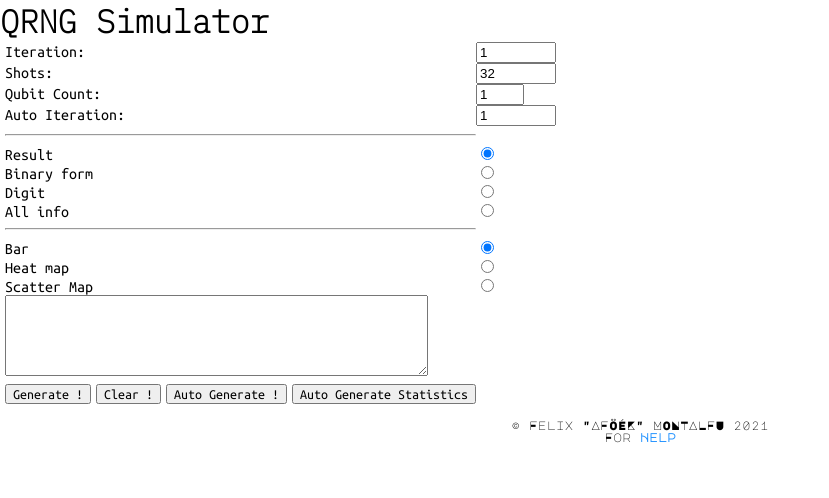
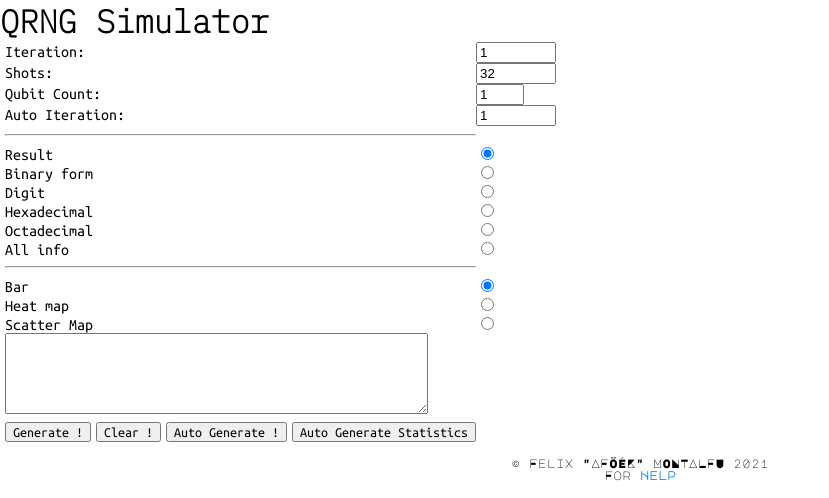
Before and after one commit to AFOEK/Quantum_Random_Number_Generator_Flask, a Flask app: page / in a window 1280 px wide. Shown: the top 498 px of the page, without its empty margins (0-829 px from the left). Run offline with Flask 2, Linux system fonts and the light colour scheme; some web fonts are replaced.

Commit message:
Adding hexa and octal format

```diff
--- a/main.py
+++ b/main.py
@@ -123,14 +123,20 @@ def main(results=None):
         bit_string = "".join(strings)
         rslt = int(bit_string,2)
         digit = str(len(str(rslt)))
+        hex_digit = hex(rslt)
+        oct_digit = oct(rslt)
         if option == "rslt":
             return render_template("main.html", results=rslt)
         elif option == "bin":
             return render_template("main.html", results=bit_string)
         elif option == "digit":
             return render_template("main.html", results=digit)
+        elif option == "hex":
+            return render_template("main.html", results=hex_digit)
+        elif option == "oct":
+            return render_template("main.html", results=oct_digit)
         elif option == "all":
-            final = digit + "\n" + str(rslt) + "\n" + bit_string
+            final = digit + "\n" + str(rslt) + "\n" + bit_string + "\n" + hex_digit + "\n" + oct_digit
             return render_template("main.html", results=final)
     return render_template("main.html")
 
--- a/static/css/style.css
+++ b/static/css/style.css
@@ -131,3 +131,7 @@ a{
 .swal-text{
     font-weight: 800;
 }
+/* .txt_area_result{
+    height: 5%;
+    width: 50%;
+} */
--- a/static/js/main.js
+++ b/static/js/main.js
@@ -23,9 +23,12 @@ $(document).ready(function(){
     }
 
     $(".btn_generate").click(function(e){
+        // e.preventDefault()
         $.ajax({
             type: "POST",
             url:"/",
+            async: false,
+            timeout: 70000,
             data: $('form').serialize(),
             success: function(){
                 console.log("OK");
@@ -34,7 +37,6 @@ $(document).ready(function(){
                 console.log("OK");
             }
         });
-        e.preventDefault();
     });
 
     $(".btn_clear").click(function(){
@@ -59,6 +61,8 @@ $(document).ready(function(){
         $.ajax({
             type: "POST",
             url:"/stat",
+            async: false,
+            timeout: 70000,
             data: $('form').serialize(),
             success: function(){
                 console.log("OK");
@@ -76,6 +80,8 @@ $(document).ready(function(){
         $.ajax({
             type: "POST",
             url:"/auto_gen",
+            async: false,
+            timeout: 70000,
             data: $('form').serialize(),
             success: function(){
                 console.log("OK");
--- a/templates/main.html
+++ b/templates/main.html
@@ -46,6 +46,14 @@
                     <input type="radio" class="radio" name="radio_select" id="radio_digit" value="digit">
                 </p>
                 <p class="radio_btn">
+                    <label for="radio_hex">Hexadecimal</label>
+                    <input type="radio" class="radio" name="radio_select" id="radio_hex" value="hex">
+                </p>
+                <p class="radio_btn">
+                    <label for="radio_oct">Octadecimal</label>
+                    <input type="radio" class="radio" name="radio_select" id="radio_oct" value="oct">
+                </p>
+                <p class="radio_btn">
                     <label for="radio_all">All info</label>
                     <input type="radio" class="radio" name="radio_select" id="radio_all" value="all">
                 </p>
@@ -64,6 +72,7 @@
                 </p>
                 <p>
                     <textarea id="txt_result" class="txt_area_result" name="txt_result" rows="5" cols="50" readonly>{{ results }}</textarea>
+                    <!-- <label id="txt_result" class="txt_area_result" name="txt_result">{{ results }}</label> -->
                 </p>
                 <input type="submit" class="btn_generate btn" value="Generate !">
                 <input type="button" class="btn_clear btn" value="Clear !">
```
